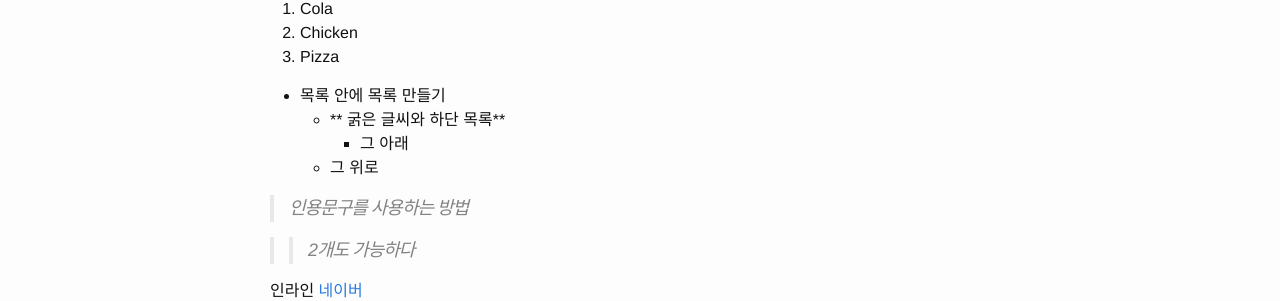
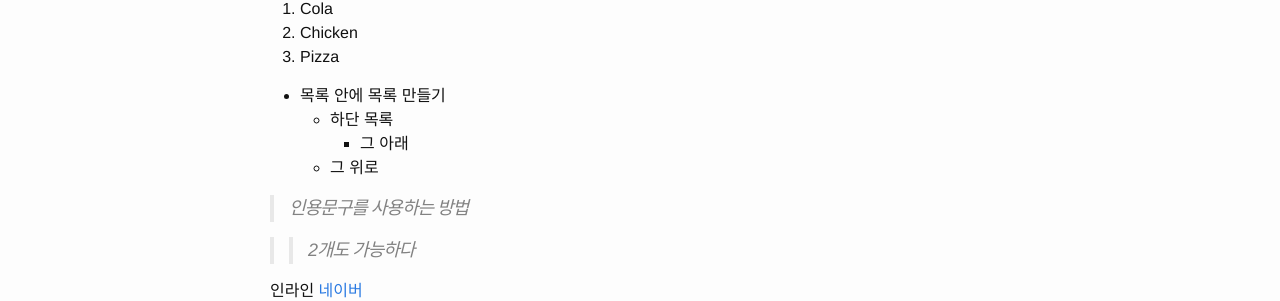
Before and after one commit to kknn8/Forsubject, a Jekyll site: the page built from _posts/2015-05-26-No-JooYeong.markdown, in a window 1280 px wide. Shown: the part 729-1030 px from the top of the page. Built offline with Jekyll 4.4.1, drawn with Linux system fonts in a browser that asks for light colours.

Commit message:
JooYeong

```diff
--- a/_posts/2015-05-26-No-JooYeong.markdown
+++ b/_posts/2015-05-26-No-JooYeong.markdown
@@ -37,7 +37,7 @@ categories: jekyll update
 
 
 - 목록 안에 목록 만들기
-    * ** 굵은 글씨와 하단 목록**
+    * 하단 목록
         * 그 아래
     * 그 위로
 
```
